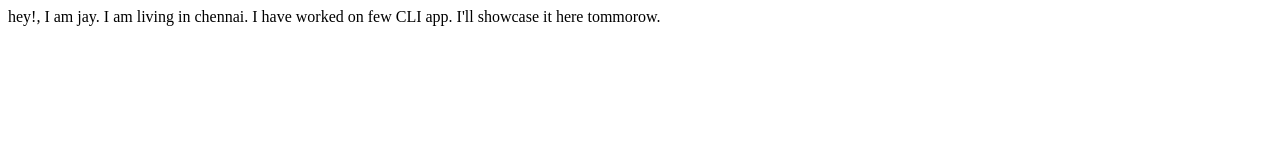
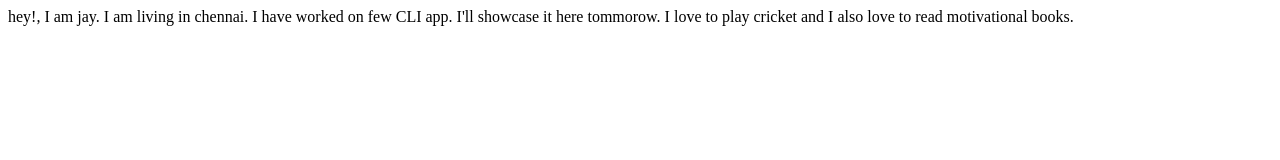
Before and after one commit to jayprakash55/Jay-prakash-website, a plain HTML site: page index.html in a window 1280 px wide. Drawn offline with Linux system fonts and the light colour scheme.

Commit message:
update: interest

```diff
--- a/index.html
+++ b/index.html
@@ -12,5 +12,7 @@
     I am living in chennai.
 
     I have worked on few CLI app. I'll showcase it here tommorow.
+
+    I love to play cricket and I also love to read motivational books.
 </body>
 </html>
```
